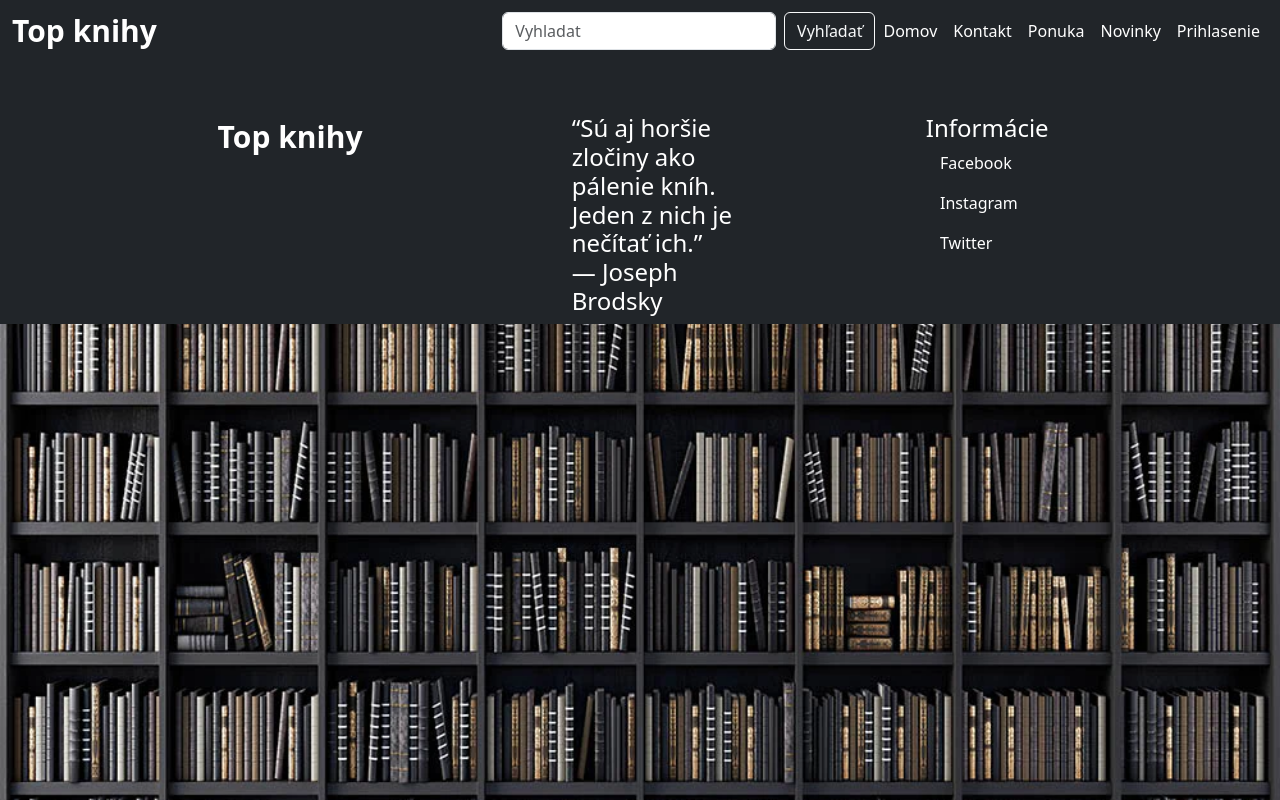
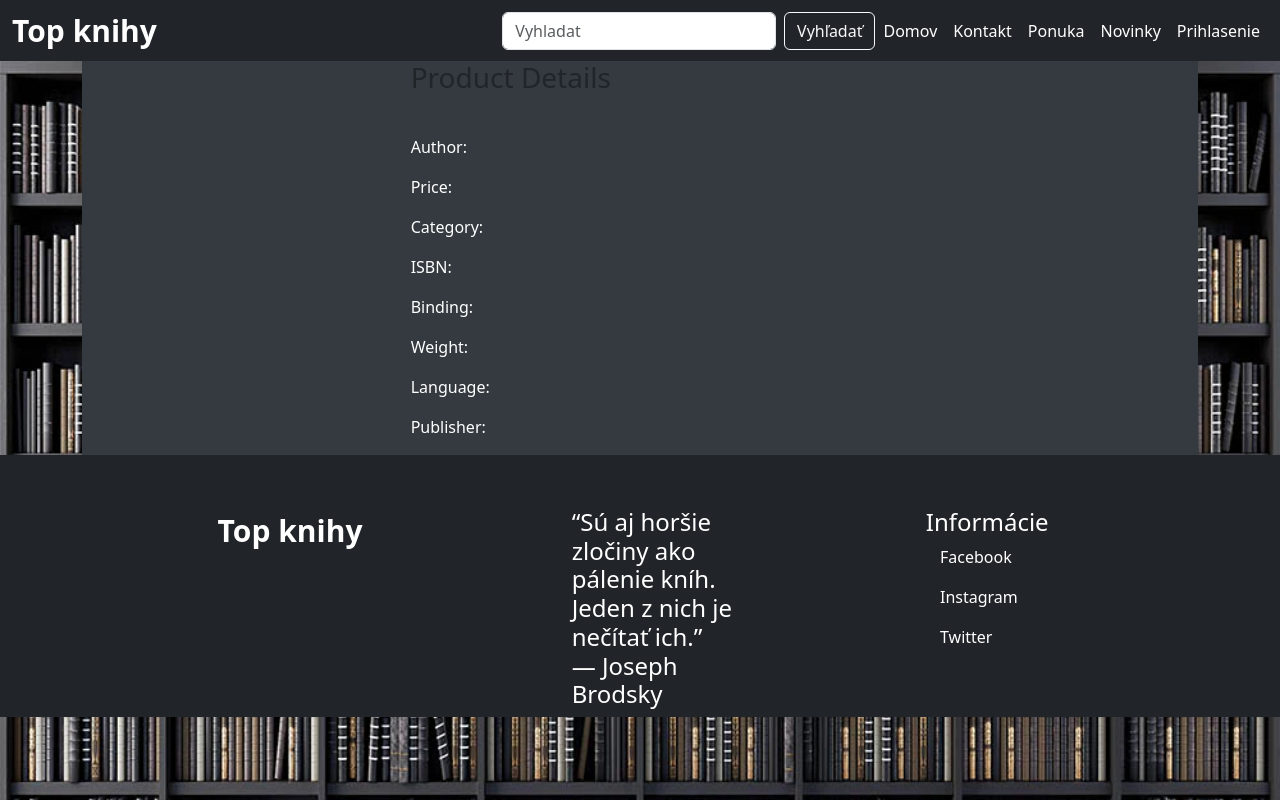
Before and after one commit to WhyAreYouWeak/VAII-Semestralka, a React (Create React App) app in the folder frontend/: page /product in a window 1280 px wide. Built offline with nearby package versions, Linux system fonts and the light colour scheme; no server answers.

Commit message:
product detail page init

```diff
--- a/frontend/src/App.js
+++ b/frontend/src/App.js
@@ -7,6 +7,7 @@ import AdminPage from "./AdminPage";
 import AddProduct from "./AddProduct";
 import NavBar from "./components/NavBar";
 import Footer from "./components/Footer";
+import ProductPage from "./ProductPage";
 function App() {
     return (<div className="App">
             <NavBar></NavBar>
@@ -17,6 +18,7 @@ function App() {
                 <Route path="/products" element={<ProductsPage></ProductsPage>}> </Route>
                 <Route path="/admin-page" element={<AdminPage></AdminPage>}></Route>
                 <Route path="/add-product" element={<AddProduct></AddProduct>}></Route>
+                <Route path="/product" element={<ProductPage></ProductPage>}></Route>
             </Routes>
         <Footer></Footer>
     </div> );
--- /dev/null
+++ b/frontend/src/ProductPage.js
@@ -0,0 +1,64 @@
+import React, { useState, useEffect } from 'react';
+import axios from 'axios';
+
+export default function ProductPage() {
+
+    const [product, setProduct] = useState({
+        name: '',
+        author: '',
+        price: '',
+        category: '',
+        ISBN: '',
+        binding: '',
+        weight: '',
+        language: '',
+        publisher: '',
+        imageFile: null,
+    });
+    const [productId, setProductId] = useState(null);
+
+
+    useEffect(() => {
+
+        const urlParams = new URLSearchParams(window.location.search);
+        const id = urlParams.get("productId");
+
+        if (id) {
+            setProductId(id);
+            console.log(id);
+            fetchProductDetails(id);
+        }
+    }, []);
+
+    const fetchProductDetails = async (id) => {
+        try {
+            const response = await axios.get(
+                `http://127.0.0.1:5000/adminPage/products/${id}`
+            );
+            setProduct(response.data);
+        } catch (error) {
+            console.error("Error fetching product details:", error);
+        }
+    };
+
+    return <body>
+        <div className="container-md">
+            <div className="row">
+                <div className="col-md-6">
+                    <h3>Product Details</h3>
+                    <img src={product.imageURL} alt={product.name} style={{maxWidth: '100%'}}/>
+                    <h4>{product.name}</h4>
+                    <p>Author: {product.author}</p>
+                    <p>Price: {product.price}</p>
+                    <p>Category: {product.category.name}</p>
+                    <p>ISBN: {product.ISBN}</p>
+                    <p>Binding: {product.binding}</p>
+                    <p>Weight: {product.weight}</p>
+                    <p>Language: {product.language}</p>
+                    <p>Publisher: {product.publisher}</p>
+                </div>
+            </div>
+        </div>
+
+        </body>
+    }
--- a/frontend/src/ProductsPage.js
+++ b/frontend/src/ProductsPage.js
@@ -61,7 +61,7 @@ export default function ProductsPage() {
                 <div className="products container d-flex flex-wrap justify-content-center">
                     {filteredProducts.map((product) => (
                         <Link
-                            to={`/add-product?productId=${product._id}`}
+                            to={`/product?productId=${product._id}`}
                             key={product._id}
                         >
                             <ItemTile
```
